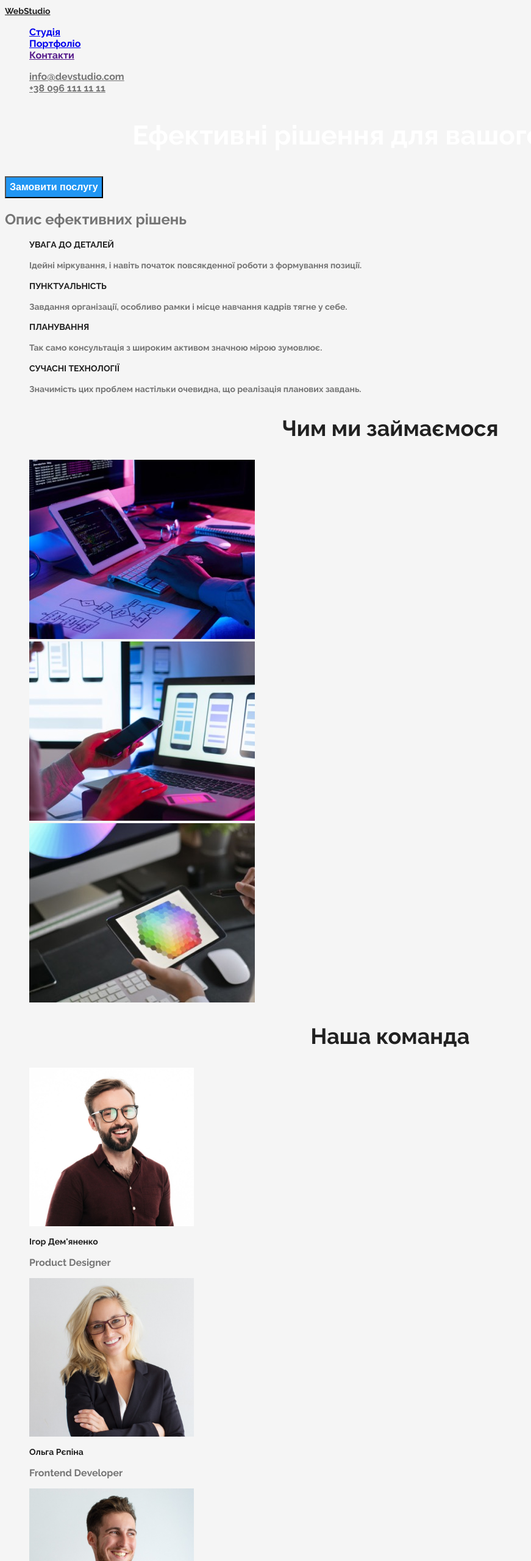
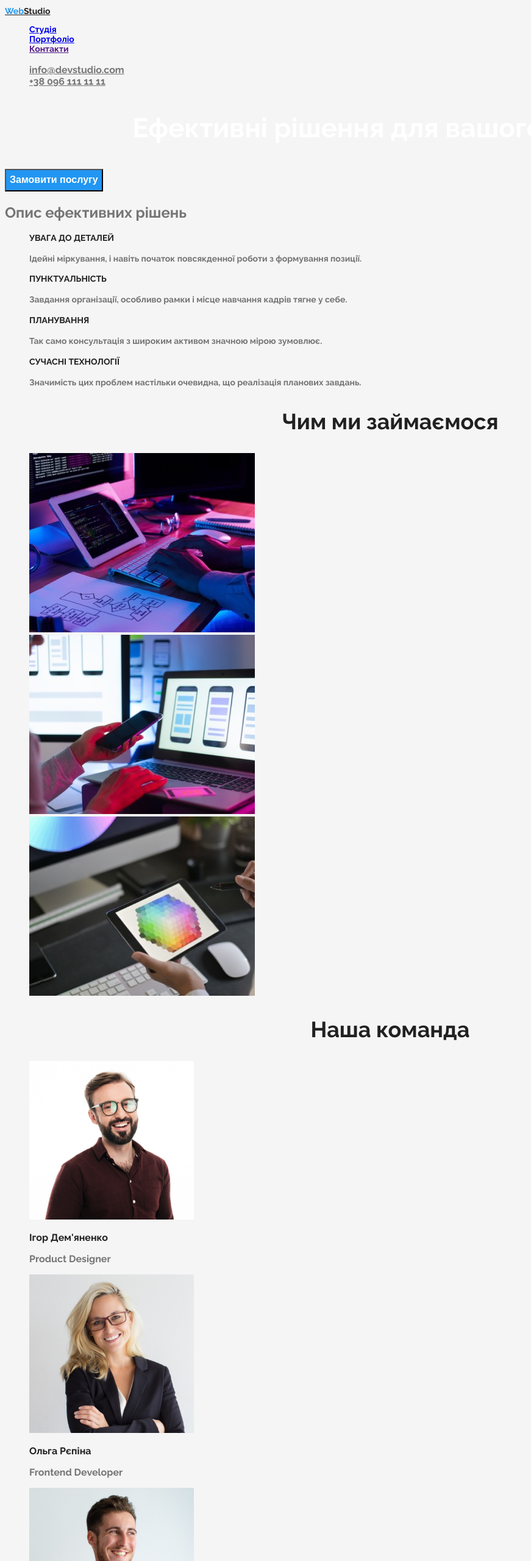
Before and after one commit to OlgaBulavin/goit-markup-hw-02, a plain HTML site: page index.html in a window 1280 px wide. Shown: the top 2560 px of the page at 61% size, without its empty margins (0-871 px from the left). Drawn offline with Linux system fonts and the light colour scheme.

Commit message:
Дз2 на перевірку

```diff
--- a/css/styles.css
+++ b/css/styles.css
@@ -26,7 +26,6 @@
     font-weight: 700;
     font-size: 26px;
     line-height: 1.2;
-
 }
 
 .list {
@@ -117,12 +116,17 @@
     cursor: pointer;
 }
 
+.accent {
+    color: var(--accent-color);
+}
+
 .button.secondary:hover, .button.secondary:focus {
     color: var(--title-text-color);
     background-color: var(--accent-color);
 }
 .footer {
     color: var(--title-text-color);
+    font-style: normal;
     font-size: 14px;
     line-height: 1.7;
 }
--- a/index.html
+++ b/index.html
@@ -12,11 +12,12 @@
  rel="stylesheet">
 
   </head>
-  <body class="page">
+  <body>
     <header>
       <nav>
-        <a href="./index.html" class="site-nav" class="logo"> WebStudio </a>
-        <ul class="list" class="site-nav" >
+        <a href="./index.html" class="site-nav logo">
+        <span class="accent">Web</span>Studio</a>
+        <ul class="list site-nav" >
           <li><a href="./index.html">Студія</a></li>
           <li><a href="./portfolio.html">Портфоліо</a></li>
           <li><a href="">Контакти</a></li>
@@ -109,7 +110,7 @@
               width="270"
               height="260"
             />
-            <h3 class="title" class="person">Ігор Дем'яненко</h3>
+            <h3 class="title person">Ігор Дем'яненко</h3>
             <p class="prof">Product Designer</p>
           </li>
           <li>
@@ -119,7 +120,7 @@
               width="270"
               height="260"
             />
-            <h3 class="title" class="person">Ольга Рєпіна</h3>
+            <h3 class="title person">Ольга Рєпіна</h3>
             <p class="prof">Frontend Developer</p>
           </li>
           <li>
@@ -129,7 +130,7 @@
               width="270"
               height="260"
             />
-            <h3 class="title" class="person">Микола Тарасов</h3>
+            <h3 class="title person">Микола Тарасов</h3>
             <p class="prof">Marketing</p>
           </li>
           <li>
@@ -139,7 +140,7 @@
               width="270"
               height="260"
             />
-            <h3 class="title" class="person">Михайло Єрмаков</h3>
+            <h3 class="title person">Михайло Єрмаков</h3>
             <p class="prof">UI Designer</p>
           </li>
         </ul>
@@ -147,7 +148,8 @@
     </main>
 
     <footer>
-      <a href="./index.html" class="logo"> WebStudio </a>
+      <a href="./index.html" class="logo">
+        <span class="accent">Web</span>Studio</a>
       <address class="footer">
         <p>м. Київ, пр-т Лесі Українки, 26</p>
         <ul class="list">
```
Also changed, not shown: portfolio.html (+5 -3 lines). Lines whose indentation alone changed are shown as unchanged.
